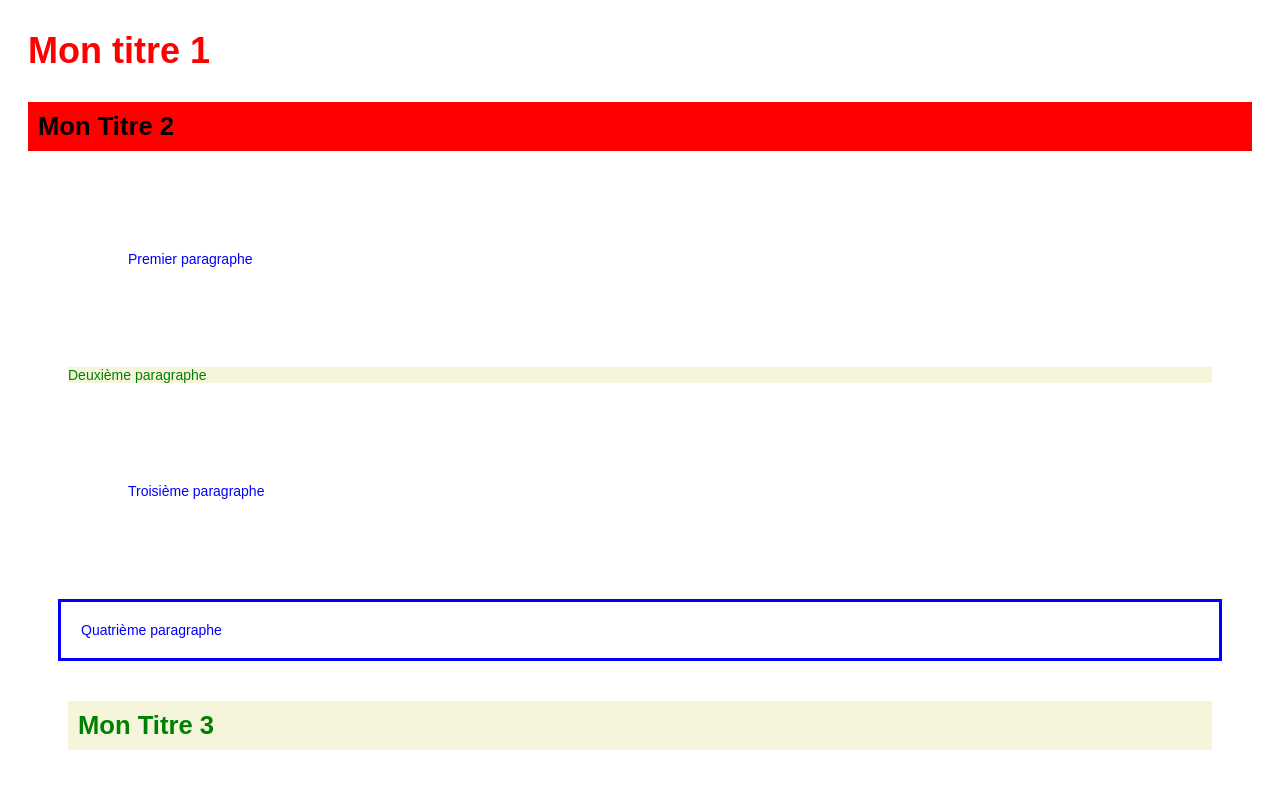
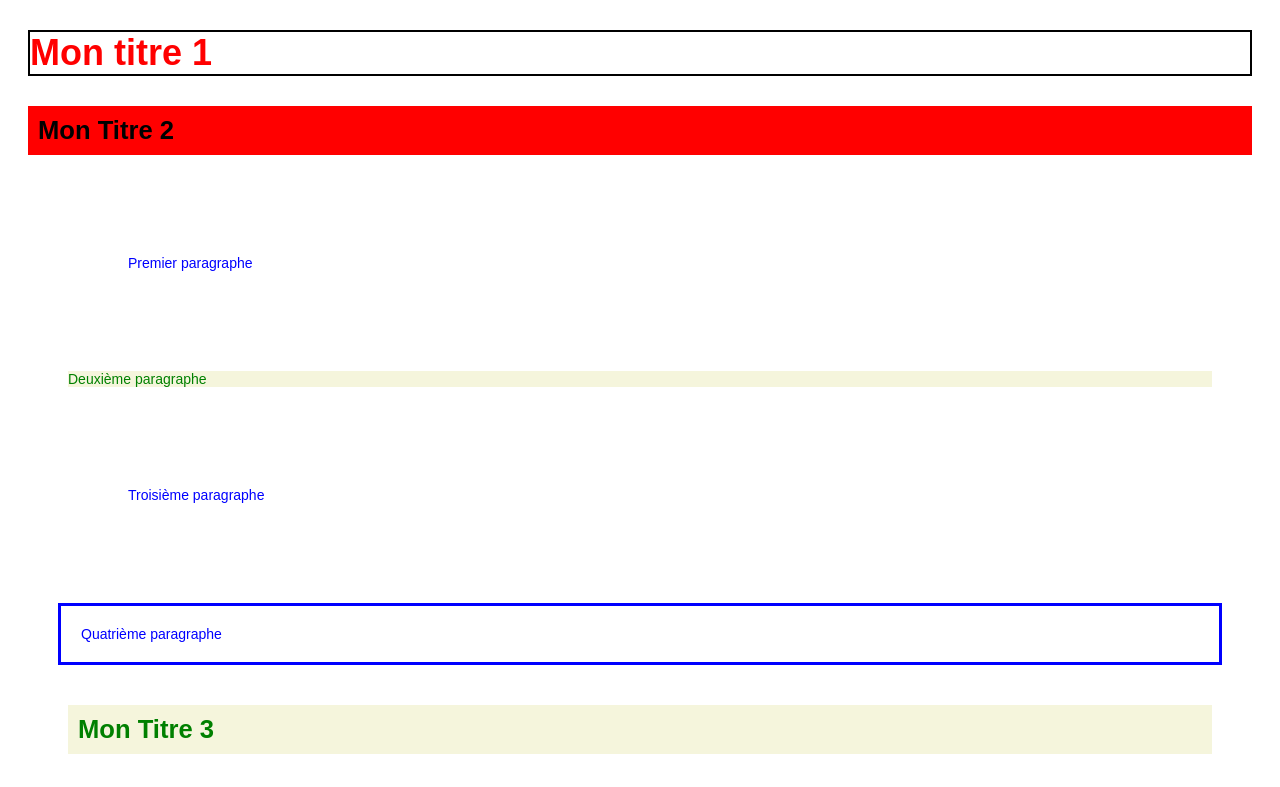
Before and after one commit to HarounsGitHub/EXO3-Git, a plain HTML site: page index.html in a window 1280 px wide. Shown: the top 787 px of the page. Drawn offline with Linux system fonts and the light colour scheme.

Commit message:
ajout bordures

```diff
--- a/style.css
+++ b/style.css
@@ -36,6 +36,7 @@ p{
 }
 h1{
     font-size: 2.5em;
+    border: solid black 2px;
 }
 h2{
     font-size:2vw;
```
